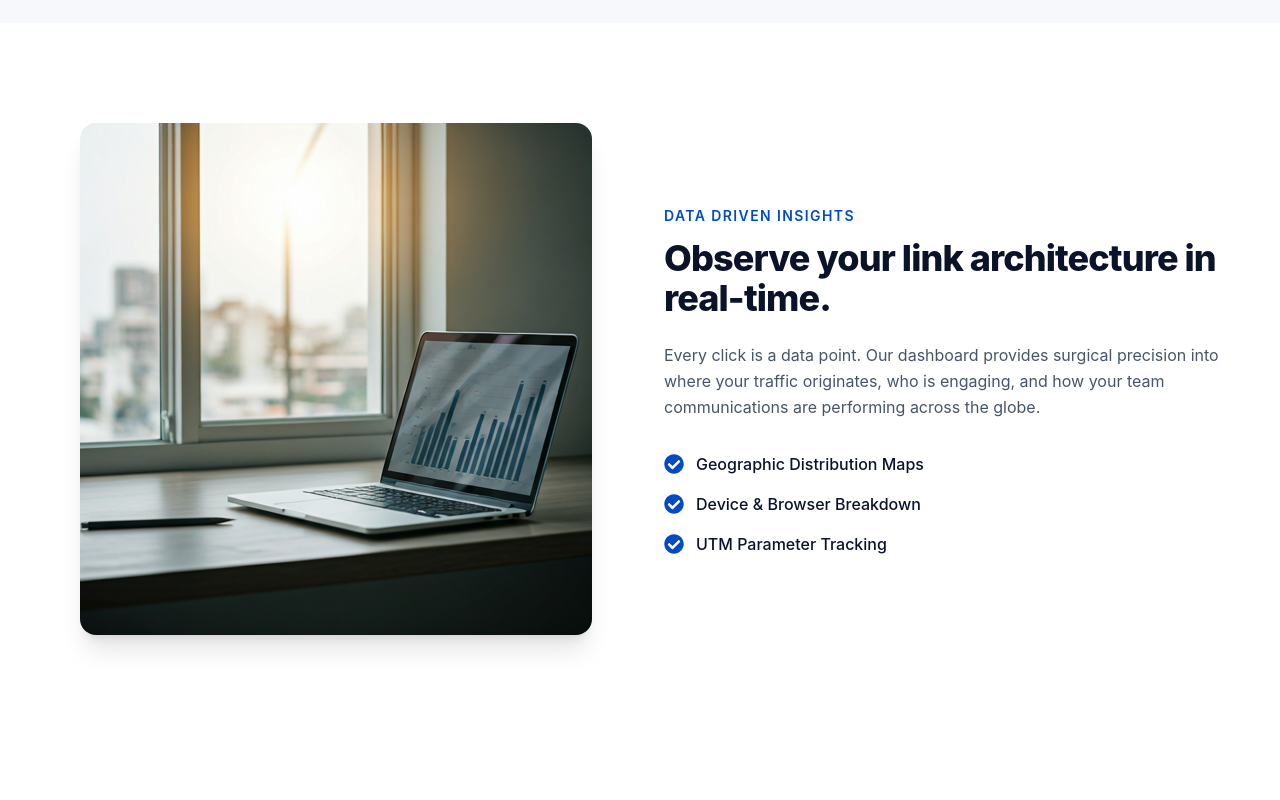
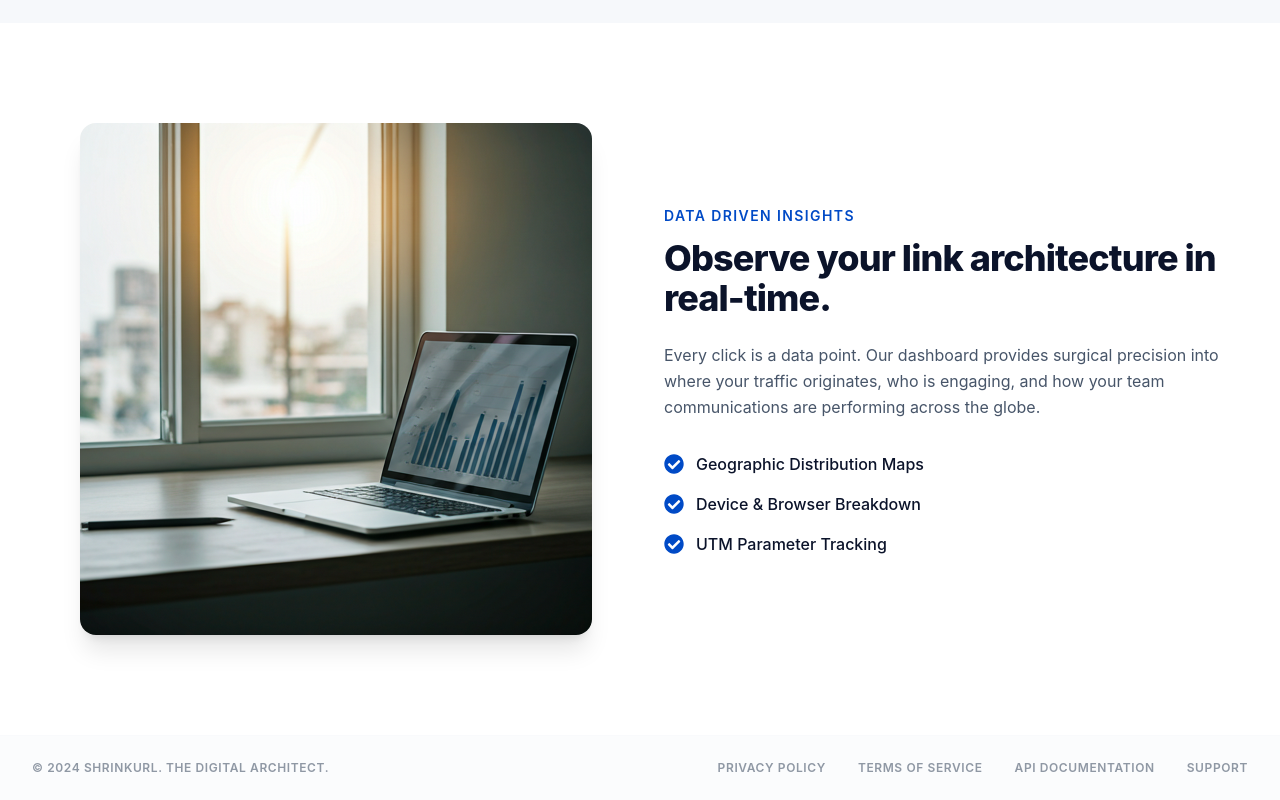
Before and after one commit to alfannurfaiz9/shrink_url_fe, a React (Vite) app: page /home in a window 1280 px wide. Shown: the part 1457-2257 px from the top of the page. Before the commit the page ends 2192 px from the top, so only its background shows below. Built offline with nearby package versions, Linux system fonts and the light colour scheme.

Commit message:
feat: add footer

```diff
--- /dev/null
+++ b/src/components/Footer.tsx
@@ -0,0 +1,27 @@
+import { Link } from "react-router";
+
+const Footer = () => {
+  return (
+    <footer className="w-full bg-slate-50/50 py-6 px-4 lg:px-8 border-t border-gray/10">
+      <div className="flex flex-col md:flex-row items-center justify-between gap-6 text-xs tracking-wider uppercase text-dark-gray/60 font-semibold">
+        <span>© 2024 SHRINKURL. THE DIGITAL ARCHITECT.</span>
+        <div className="flex flex-wrap items-center justify-center gap-6 md:gap-8">
+          <Link to="/privacy" className="hover:opacity-70 transition-all">
+            PRIVACY POLICY
+          </Link>
+          <Link to="/terms" className="hover:opacity-70 transition-all">
+            TERMS OF SERVICE
+          </Link>
+          <Link to="/docs" className="hover:opacity-70 transition-all">
+            API DOCUMENTATION
+          </Link>
+          <Link to="/support" className="hover:opacity-70 transition-all">
+            SUPPORT
+          </Link>
+        </div>
+      </div>
+    </footer>
+  );
+};
+
+export default Footer;
--- a/src/layouts/MainLayout.tsx
+++ b/src/layouts/MainLayout.tsx
@@ -1,11 +1,13 @@
 import { Outlet } from "react-router";
 import Navbar from "../components/Navbar";
+import Footer from "../components/Footer";
 
 const MainLayout = () => {
   return (
     <main>
       <Navbar />
       <Outlet />
+      <Footer />
     </main>
   );
 };
```
